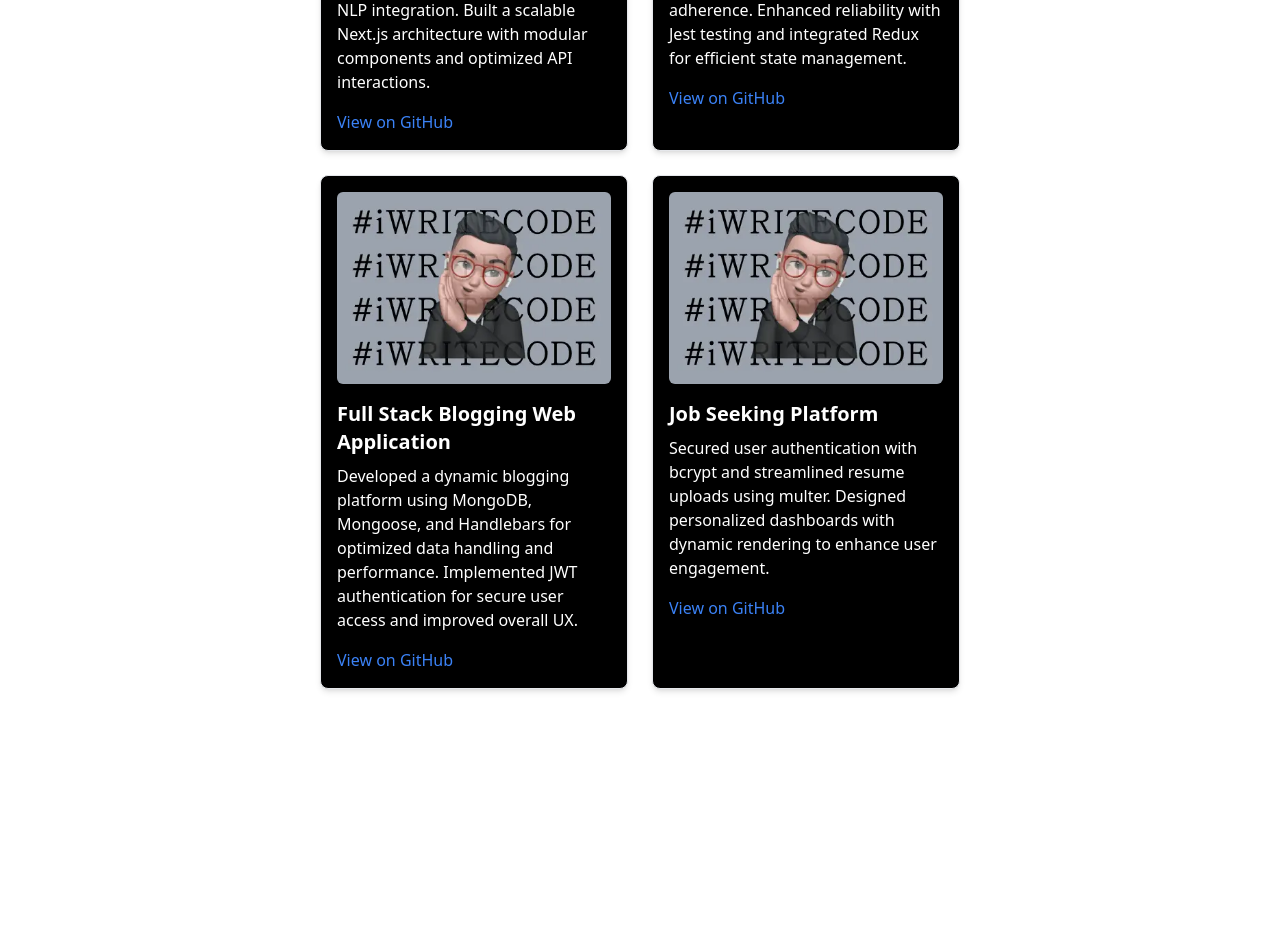
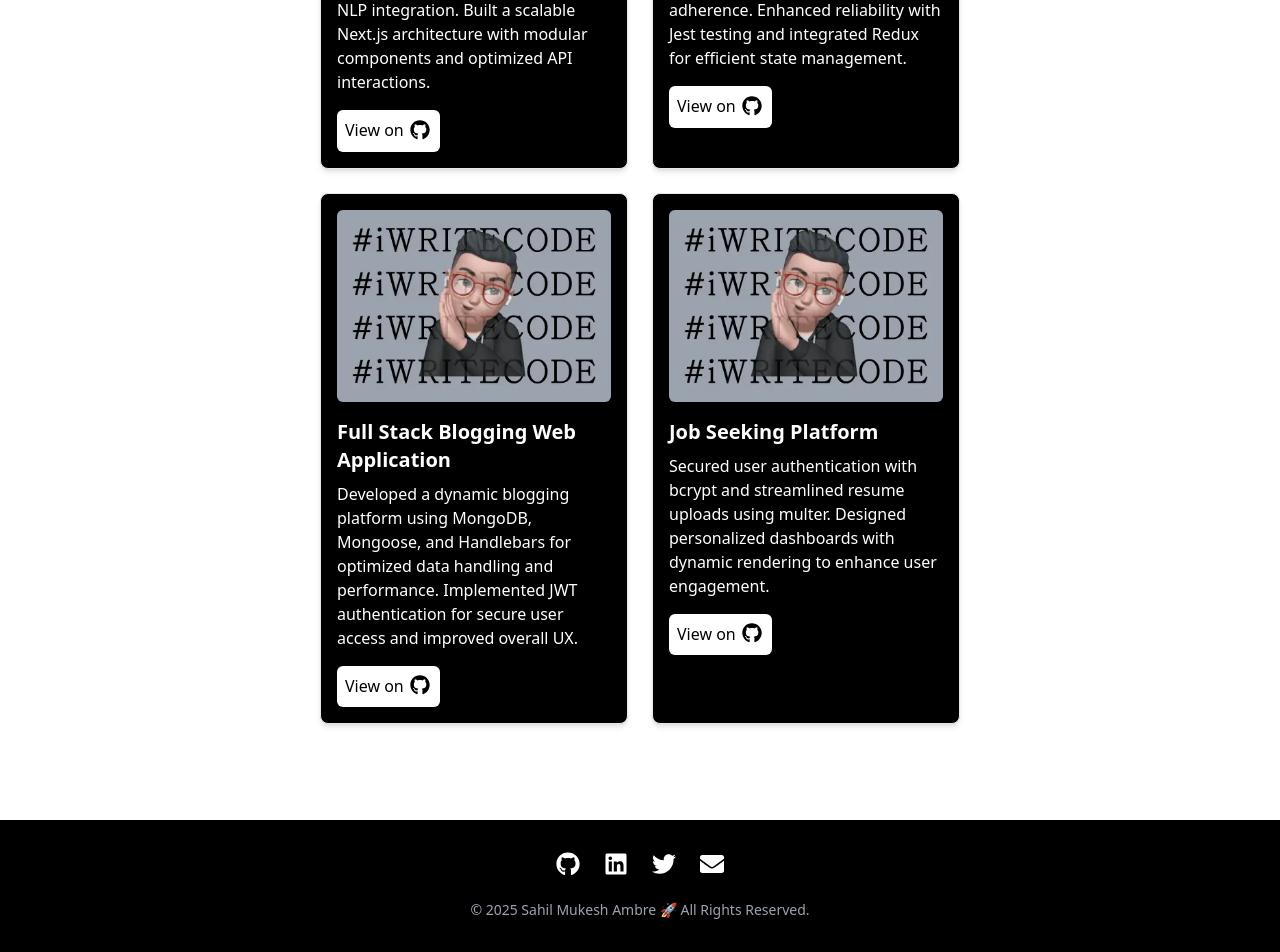
Before and after one commit to sahilambre/design, a Next.js app: page / in a window 1280 px wide. Shown: the part 2293-3245 px from the top of the page. Before the commit the page ends 3078 px from the top, so only its background shows below. Built offline with nearby package versions, Linux system fonts and the light colour scheme.

Commit message:
feat: add Footer component and update ProjectSection with GitHub links

```diff
--- /dev/null
+++ b/app/components/Footer.tsx
@@ -0,0 +1,66 @@
+import React from "react";
+import { motion } from "motion/react";
+import { FaGithub, FaLinkedin, FaTwitter, FaEnvelope } from "react-icons/fa";
+
+const Footer = () => {
+  return (
+    <motion.footer
+      className="bg-black text-white py-8 px-6"
+      initial={{ opacity: 0, y: 50 }}
+      animate={{ opacity: 1, y: 0 }}
+      transition={{ duration: 0.8, ease: "easeOut" }}
+    >
+      <div className="container mx-auto flex flex-col items-center space-y-6 text-center">
+        <motion.div
+          className="flex space-x-6 text-2xl"
+          initial={{ opacity: 0, y: 20 }}
+          animate={{ opacity: 1, y: 0 }}
+          transition={{ delay: 0.2, duration: 0.5 }}
+        >
+          <a
+            href="https://github.com/sahilambre"
+            target="_blank"
+            rel="noopener noreferrer"
+            className="hover:text-white transition"
+          >
+            <FaGithub />
+          </a>
+          <a
+            href="https://linkedin.com/in/sahilambre"
+            target="_blank"
+            rel="noopener noreferrer"
+            className="hover:text-blue-600 transition"
+          >
+            <FaLinkedin />
+          </a>
+          <a
+            href="https://twitter.com/yourtwitter"
+            target="_blank"
+            rel="noopener noreferrer"
+            className="hover:text-blue-400 transition"
+          >
+            <FaTwitter />
+          </a>
+          <a
+            href="mailto:sahil01ambre@gmail.com"
+            className="hover:text-red-400 transition"
+          >
+            <FaEnvelope />
+          </a>
+        </motion.div>
+
+        <motion.p
+          className="text-sm text-gray-400"
+          initial={{ opacity: 0 }}
+          animate={{ opacity: 1 }}
+          transition={{ delay: 0.4, duration: 0.5 }}
+        >
+          © {new Date().getFullYear()} Sahil Mukesh Ambre 🚀 All Rights
+          Reserved.
+        </motion.p>
+      </div>
+    </motion.footer>
+  );
+};
+
+export default Footer;
--- a/app/components/ProjectSection.tsx
+++ b/app/components/ProjectSection.tsx
@@ -1,6 +1,7 @@
 import React from "react";
 import Image from "next/image";
 import aboutImage from "@/public/iwritecode.webp";
+import { FaGithub } from "react-icons/fa";
 
 const ProjectSection = () => {
   return (
@@ -22,14 +23,16 @@
               Next.js architecture with modular components and optimized API
               interactions.
             </p>
+            <button className="bg-white text-black dark:bg-black dark:text-white p-2 rounded-md">
               <a
-              href="https://github.com/yourusername/ai-agent"
+                href="https://github.com/yourusername/job-seeking-platform"
                 target="_blank"
                 rel="noopener noreferrer"
-              className="text-blue-500 hover:underline"
+                className="hover:underline"
               >
-              View on GitHub
+                View on <FaGithub className="inline text-2xl pb-1" />
               </a>
+            </button>
           </div>
 
           <div className="p-4 border rounded-lg shadow-md bg-black text-white dark:bg-white dark:text-black">
@@ -48,14 +51,16 @@
               system to boost medication adherence. Enhanced reliability with
               Jest testing and integrated Redux for efficient state management.
             </p>
+            <button className="bg-white text-black dark:bg-black dark:text-white p-2 rounded-md">
               <a
-              href="https://github.com/yourusername/elderly-gaming-platform"
+                href="https://github.com/yourusername/job-seeking-platform"
                 target="_blank"
                 rel="noopener noreferrer"
-              className="text-blue-500 hover:underline"
+                className="hover:underline"
               >
-              View on GitHub
+                View on <FaGithub className="inline text-2xl pb-1" />
               </a>
+            </button>
           </div>
 
           <div className="p-4 border rounded-lg shadow-md bg-black text-white dark:bg-white dark:text-black">
@@ -75,14 +80,16 @@
               Implemented JWT authentication for secure user access and improved
               overall UX.
             </p>
+            <button className="bg-white text-black dark:bg-black dark:text-white p-2 rounded-md">
               <a
-              href="https://github.com/yourusername/full-stack-blogging"
+                href="https://github.com/yourusername/job-seeking-platform"
                 target="_blank"
                 rel="noopener noreferrer"
-              className="text-blue-500 hover:underline"
+                className="hover:underline"
               >
-              View on GitHub
+                View on <FaGithub className="inline text-2xl pb-1" />
               </a>
+            </button>
           </div>
 
           <div className="p-4 border rounded-lg shadow-md bg-black text-white dark:bg-white dark:text-black">
@@ -99,14 +106,16 @@
               uploads using multer. Designed personalized dashboards with
               dynamic rendering to enhance user engagement.
             </p>
+            <button className="bg-white text-black dark:bg-black dark:text-white p-2 rounded-md">
               <a
                 href="https://github.com/yourusername/job-seeking-platform"
                 target="_blank"
                 rel="noopener noreferrer"
-              className="text-blue-500 hover:underline"
+                className="hover:underline"
               >
-              View on GitHub
+                View on <FaGithub className="inline text-2xl pb-1" />
               </a>
+            </button>
           </div>
         </div>
       </div>
--- a/app/page.tsx
+++ b/app/page.tsx
@@ -4,6 +4,7 @@
 import Skills from "./components/Skills";
 import { VelocityScroll } from "./components/ui/VelocityScroll";
 import ProjectSection from "./components/ProjectSection";
+import Footer from "./components/Footer";
 
 export default function Home() {
   return (
@@ -15,6 +16,7 @@
         Featured Projects.
       </VelocityScroll>
       <ProjectSection />
+      <Footer />
     </>
   );
 }
```
Lines whose indentation alone changed are shown as unchanged.
